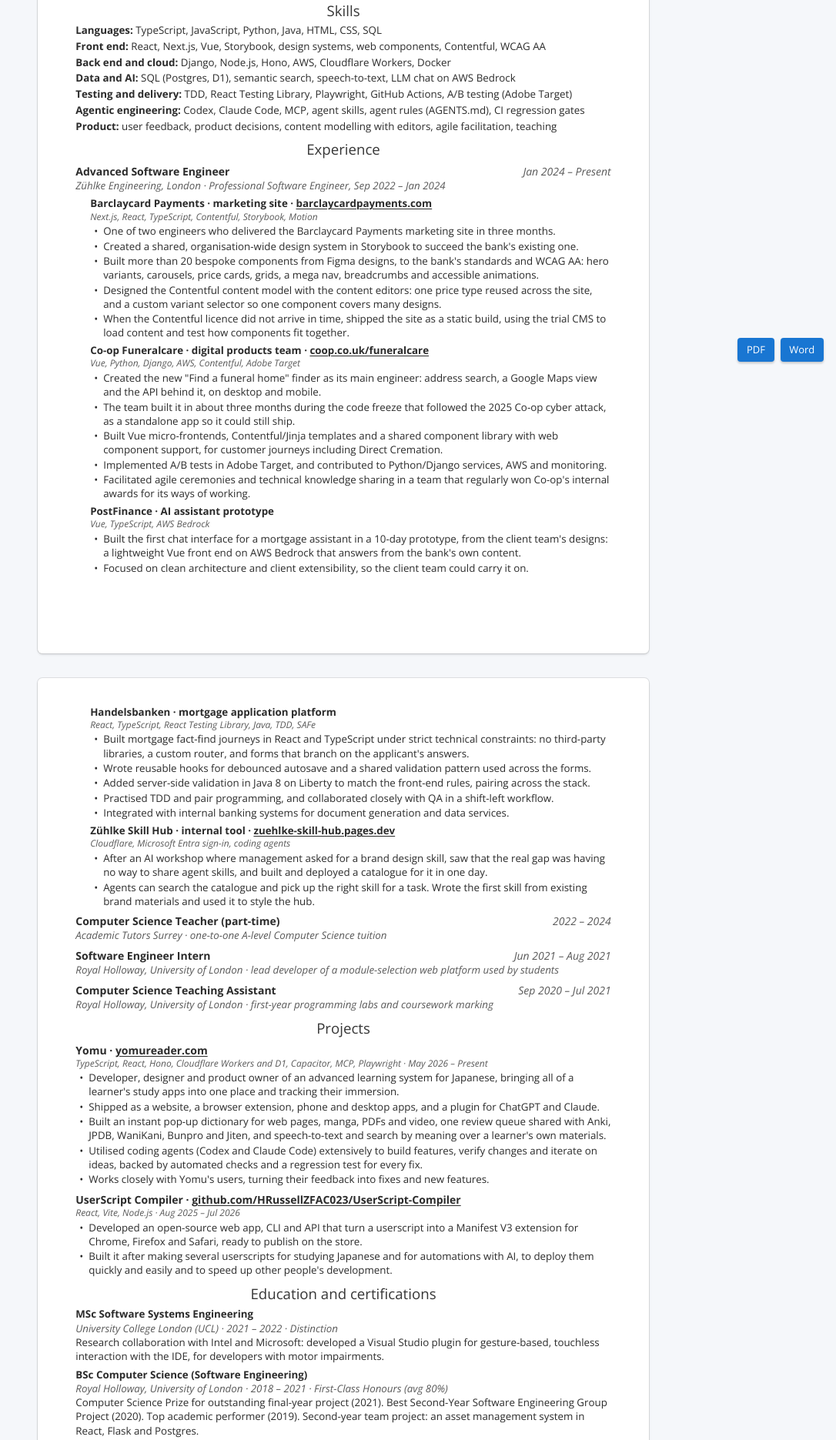
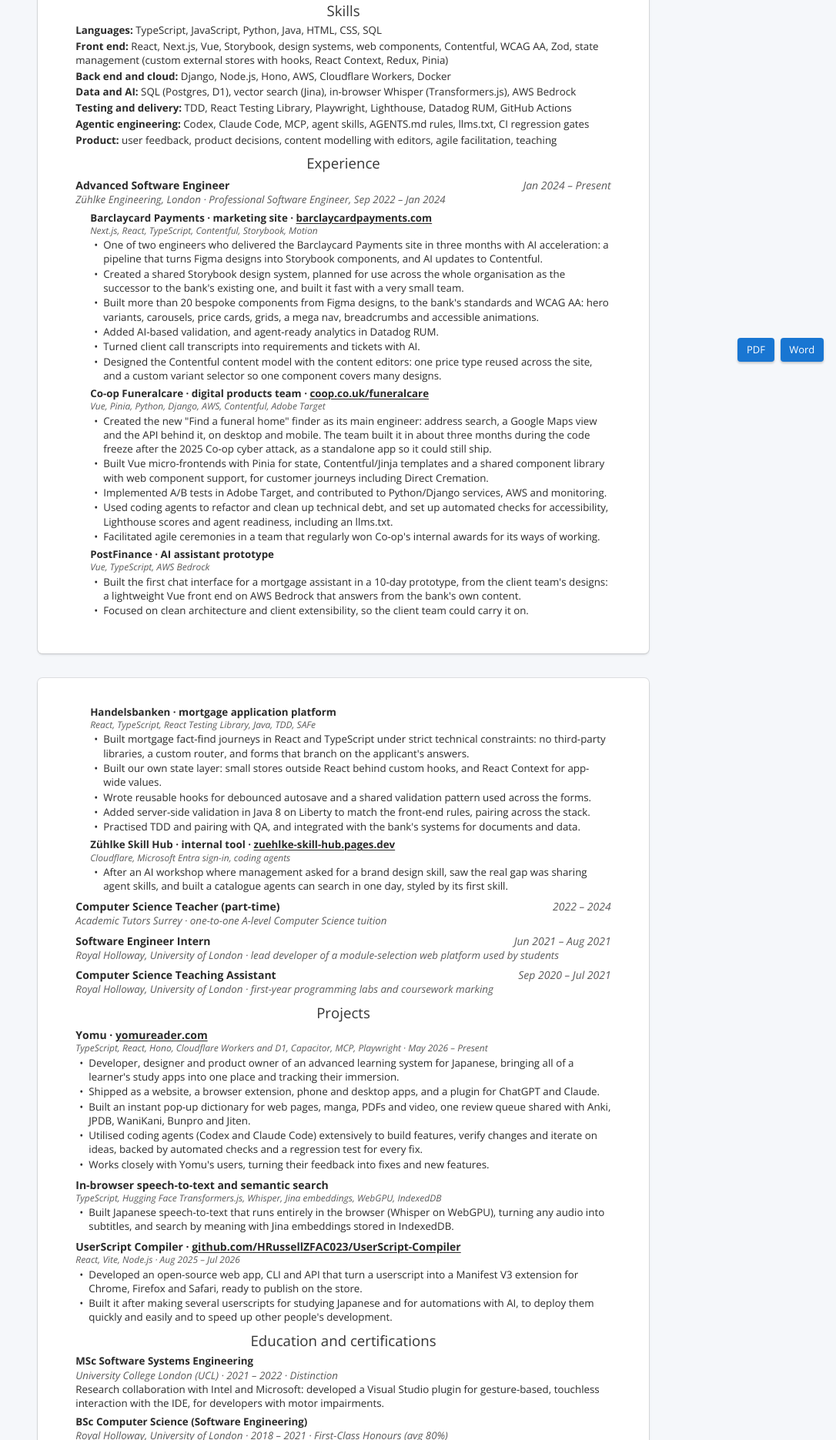
Before and after one commit to HRussellZFAC023/HRussellZFAC023.github.io, a plain HTML site: page index.html in a window 1280 px wide. Shown: the part 314-2185 px from the top of the page at 77% size, without its empty margins (194-1280 px from the left). Drawn offline with nearby package versions, Linux system fonts and the light colour scheme.

Commit message:
Show agentic work on each client, state management and in-browser search
Adds AI delivery, validation and analytics on Barclaycard, agent-driven
refactoring and site checks on Co-op, the Handelsbanken state layer, Pinia,
Zod, and an in-browser speech-to-text and semantic search project. Web page,
PDF and Word file each fit two A4 pages.

Co-Authored-By: Claude Opus 5.5 <noreply@anthropic.com>

```diff
--- a/index.html
+++ b/index.html
@@ -163,11 +163,11 @@
         <p class="para">Software engineer at Zühlke since 2022, building web applications for banking, payments and retail clients. Experienced in TypeScript, React and Vue on the front end, with Python, Java and AWS on the back end. Native in agentic engineering, and developer and maintainer of Yomu, an advanced learning system for Japanese.</p>
         <h2>Skills</h2>
         <p class="skill"><strong>Languages:</strong> TypeScript, JavaScript, Python, Java, HTML, CSS, SQL</p>
-        <p class="skill"><strong>Front end:</strong> React, Next.js, Vue, Storybook, design systems, web components, Contentful, WCAG AA</p>
+        <p class="skill"><strong>Front end:</strong> React, Next.js, Vue, Storybook, design systems, web components, Contentful, WCAG AA, Zod, state management (custom external stores with hooks, React Context, Redux, Pinia)</p>
         <p class="skill"><strong>Back end and cloud:</strong> Django, Node.js, Hono, AWS, Cloudflare Workers, Docker</p>
-        <p class="skill"><strong>Data and AI:</strong> SQL (Postgres, D1), semantic search, speech-to-text, LLM chat on AWS Bedrock</p>
-        <p class="skill"><strong>Testing and delivery:</strong> TDD, React Testing Library, Playwright, GitHub Actions, A/B testing (Adobe Target)</p>
-        <p class="skill"><strong>Agentic engineering:</strong> Codex, Claude Code, MCP, agent skills, agent rules (AGENTS.md), CI regression gates</p>
+        <p class="skill"><strong>Data and AI:</strong> SQL (Postgres, D1), vector search (Jina), in-browser Whisper (Transformers.js), AWS Bedrock</p>
+        <p class="skill"><strong>Testing and delivery:</strong> TDD, React Testing Library, Playwright, Lighthouse, Datadog RUM, GitHub Actions</p>
+        <p class="skill"><strong>Agentic engineering:</strong> Codex, Claude Code, MCP, agent skills, AGENTS.md rules, llms.txt, CI regression gates</p>
         <p class="skill"><strong>Product:</strong> user feedback, product decisions, content modelling with editors, agile facilitation, teaching</p>
         <h2>Experience</h2>
         <h3 class="role"><span>Advanced Software Engineer</span><span class="dates">Jan 2024 – Present</span></h3>
@@ -175,20 +175,21 @@
         <h4 class="project">Barclaycard Payments · marketing site · <a href="https://barclaycardpayments.com">barclaycardpayments.com</a></h4>
         <p class="tech">Next.js, React, TypeScript, Contentful, Storybook, Motion</p>
         <ul>
-          <li>One of two engineers who delivered the Barclaycard Payments marketing site in three months.</li>
-          <li>Created a shared, organisation-wide design system in Storybook to succeed the bank's existing one.</li>
+          <li>One of two engineers who delivered the Barclaycard Payments site in three months with AI acceleration: a pipeline that turns Figma designs into Storybook components, and AI updates to Contentful.</li>
+          <li>Created a shared Storybook design system, planned for use across the whole organisation as the successor to the bank's existing one, and built it fast with a very small team.</li>
           <li>Built more than 20 bespoke components from Figma designs, to the bank's standards and WCAG AA: hero variants, carousels, price cards, grids, a mega nav, breadcrumbs and accessible animations.</li>
+          <li>Added AI-based validation, and agent-ready analytics in Datadog RUM.</li>
+          <li>Turned client call transcripts into requirements and tickets with AI.</li>
           <li>Designed the Contentful content model with the content editors: one price type reused across the site, and a custom variant selector so one component covers many designs.</li>
-          <li>When the Contentful licence did not arrive in time, shipped the site as a static build, using the trial CMS to load content and test how components fit together.</li>
         </ul>
         <h4 class="project">Co-op Funeralcare · digital products team · <a href="https://coop.co.uk/funeralcare">coop.co.uk/funeralcare</a></h4>
-        <p class="tech">Vue, Python, Django, AWS, Contentful, Adobe Target</p>
+        <p class="tech">Vue, Pinia, Python, Django, AWS, Contentful, Adobe Target</p>
         <ul>
-          <li>Created the new "Find a funeral home" finder as its main engineer: address search, a Google Maps view and the API behind it, on desktop and mobile.</li>
-          <li>The team built it in about three months during the code freeze that followed the 2025 Co-op cyber attack, as a standalone app so it could still ship.</li>
-          <li>Built Vue micro-frontends, Contentful/Jinja templates and a shared component library with web component support, for customer journeys including Direct Cremation.</li>
+          <li>Created the new "Find a funeral home" finder as its main engineer: address search, a Google Maps view and the API behind it, on desktop and mobile. The team built it in about three months during the code freeze after the 2025 Co-op cyber attack, as a standalone app so it could still ship.</li>
+          <li>Built Vue micro-frontends with Pinia for state, Contentful/Jinja templates and a shared component library with web component support, for customer journeys including Direct Cremation.</li>
           <li>Implemented A/B tests in Adobe Target, and contributed to Python/Django services, AWS and monitoring.</li>
-          <li>Facilitated agile ceremonies and technical knowledge sharing in a team that regularly won Co-op's internal awards for its ways of working.</li>
+          <li>Used coding agents to refactor and clean up technical debt, and set up automated checks for accessibility, Lighthouse scores and agent readiness, including an llms.txt.</li>
+          <li>Facilitated agile ceremonies in a team that regularly won Co-op's internal awards for its ways of working.</li>
         </ul>
         <h4 class="project">PostFinance · AI assistant prototype</h4>
         <p class="tech">Vue, TypeScript, AWS Bedrock</p>
@@ -202,16 +203,15 @@
         <p class="tech">React, TypeScript, React Testing Library, Java, TDD, SAFe</p>
         <ul>
           <li>Built mortgage fact-find journeys in React and TypeScript under strict technical constraints: no third-party libraries, a custom router, and forms that branch on the applicant's answers.</li>
+          <li>Built our own state layer: small stores outside React behind custom hooks, and React Context for app-wide values.</li>
           <li>Wrote reusable hooks for debounced autosave and a shared validation pattern used across the forms.</li>
           <li>Added server-side validation in Java 8 on Liberty to match the front-end rules, pairing across the stack.</li>
-          <li>Practised TDD and pair programming, and collaborated closely with QA in a shift-left workflow.</li>
-          <li>Integrated with internal banking systems for document generation and data services.</li>
+          <li>Practised TDD and pairing with QA, and integrated with the bank's systems for documents and data.</li>
         </ul>
         <h4 class="project">Zühlke Skill Hub · internal tool · <a href="https://zuehlke-skill-hub.pages.dev">zuehlke-skill-hub.pages.dev</a></h4>
         <p class="tech">Cloudflare, Microsoft Entra sign-in, coding agents</p>
         <ul>
-          <li>After an AI workshop where management asked for a brand design skill, saw that the real gap was having no way to share agent skills, and built and deployed a catalogue for it in one day.</li>
-          <li>Agents can search the catalogue and pick up the right skill for a task. Wrote the first skill from existing brand materials and used it to style the hub.</li>
+          <li>After an AI workshop where management asked for a brand design skill, saw the real gap was sharing agent skills, and built a catalogue agents can search in one day, styled by its first skill.</li>
         </ul>
         <h3 class="role"><span>Computer Science Teacher (part-time)</span><span class="dates">2022 – 2024</span></h3>
         <p class="org">Academic Tutors Surrey · one-to-one A-level Computer Science tuition</p>
@@ -225,9 +225,14 @@
         <ul class="flat">
           <li>Developer, designer and product owner of an advanced learning system for Japanese, bringing all of a learner's study apps into one place and tracking their immersion.</li>
           <li>Shipped as a website, a browser extension, phone and desktop apps, and a plugin for ChatGPT and Claude.</li>
-          <li>Built an instant pop-up dictionary for web pages, manga, PDFs and video, one review queue shared with Anki, JPDB, WaniKani, Bunpro and Jiten, and speech-to-text and search by meaning over a learner's own materials.</li>
+          <li>Built an instant pop-up dictionary for web pages, manga, PDFs and video, one review queue shared with Anki, JPDB, WaniKani, Bunpro and Jiten.</li>
           <li>Utilised coding agents (Codex and Claude Code) extensively to build features, verify changes and iterate on ideas, backed by automated checks and a regression test for every fix.</li>
           <li>Works closely with Yomu's users, turning their feedback into fixes and new features.</li>
+        </ul>
+        <h3 class="project flat">In-browser speech-to-text and semantic search</h3>
+        <p class="tech flat">TypeScript, Hugging Face Transformers.js, Whisper, Jina embeddings, WebGPU, IndexedDB</p>
+        <ul class="flat">
+          <li>Built Japanese speech-to-text that runs entirely in the browser (Whisper on WebGPU), turning any audio into subtitles, and search by meaning with Jina embeddings stored in IndexedDB.</li>
         </ul>
         <h3 class="project flat">UserScript Compiler · <a href="https://github.com/HRussellZFAC023/UserScript-Compiler">github.com/HRussellZFAC023/UserScript-Compiler</a></h3>
         <p class="tech flat">React, Vite, Node.js · Aug 2025 – Jul 2026</p>
@@ -241,10 +246,9 @@
         <p>Research collaboration with Intel and Microsoft: developed a Visual Studio plugin for gesture-based, touchless interaction with the IDE, for developers with motor impairments.</p>
         <h3 class="edu">BSc Computer Science (Software Engineering)</h3>
         <p class="meta">Royal Holloway, University of London · 2018 – 2021 · First-Class Honours (avg 80%)</p>
-        <p>Computer Science Prize for outstanding final-year project (2021). Best Second-Year Software Engineering Group Project (2020). Top academic performer (2019). Second-year team project: an asset management system in React, Flask and Postgres.</p>
+        <p>Computer Science Prize for outstanding final-year project (2021). Best Second-Year Software Engineering Group Project (2020). Top academic performer (2019). Team project in React, Flask and Postgres.</p>
         <p class="para"><strong>Certification:</strong> AWS Certified Solutions Architect – Associate (2024).</p>
-        <h2>Interests</h2>
-        <p class="para">Japanese language study, chess and strategy games, psychology, photography.</p>
+        <p class="para"><strong>Interests:</strong> Japanese language study, chess and strategy games, psychology, photography.</p>
       </section>
     </main>
 
```
Also changed, not shown: data/cv.json (+33 -24 lines), 2 other files.
